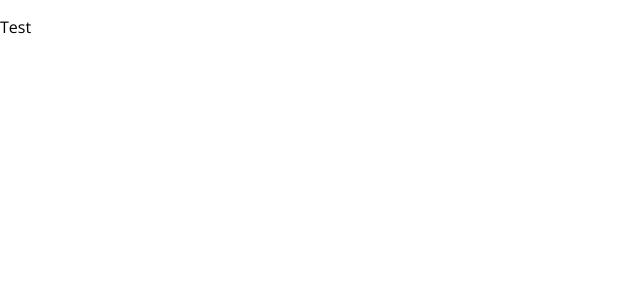
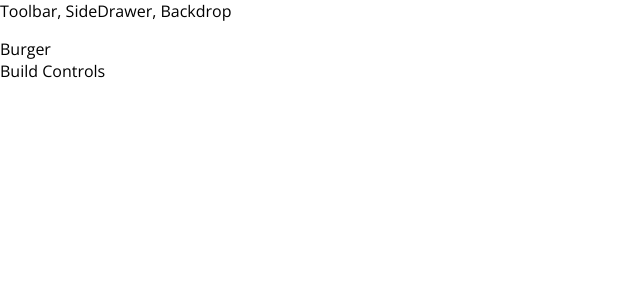
Before and after one commit to hugodessomme/burger-reactjs, a React (Create React App) app: page / in a window 1280 px wide. Shown: the top 300 px of the page, without its empty margins (0-640 px from the left). Built offline with nearby package versions, Linux system fonts and the light colour scheme.

Commit message:
Add BurgerBuilder container

```diff
--- a/src/App.js
+++ b/src/App.js
@@ -1,11 +1,12 @@
 import React from 'react';
 import Layout from './components/Layout/Layout';
+import BurgerBuilder from './containers/BurgerBuilder/BurgerBuilder';
 
 function App() {
   return (
     <div>
       <Layout>
-        <p>Test</p>
+        <BurgerBuilder />
       </Layout>
     </div>
   );
--- a/src/components/Layout/Layout.js
+++ b/src/components/Layout/Layout.js
@@ -1,10 +1,11 @@
 import React from 'react';
 import Auxiliary from '../../hoc/Auxiliary';
+import classes from './Layout.module.css';
 
 const layout = props => (
   <Auxiliary>
-    <div />
-    <main>{props.children}</main>
+    <div>Toolbar, SideDrawer, Backdrop</div>
+    <main className={classes.Content}>{props.children}</main>
   </Auxiliary>
 );
 
--- /dev/null
+++ b/src/components/Layout/Layout.module.css
@@ -0,0 +1,3 @@
+.Content {
+  margin-top: 16px;
+}
--- /dev/null
+++ b/src/containers/BurgerBuilder/BurgerBuilder.js
@@ -0,0 +1,13 @@
+import React, { Component } from 'react';
+import Auxiliary from '../../hoc/Auxiliary';
+
+export default class BurgerBuilder extends Component {
+  render() {
+    return (
+      <Auxiliary>
+        <div>Burger</div>
+        <div>Build Controls</div>
+      </Auxiliary>
+    );
+  }
+}
```
